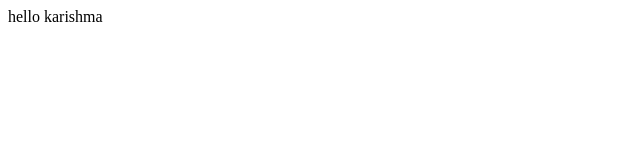
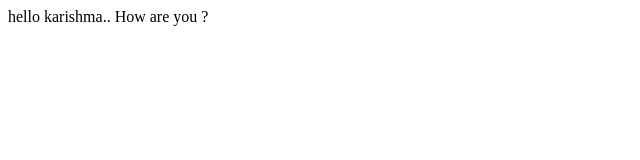
Before and after one commit to karishmamal/jenkins, a plain HTML site: page index.html in a window 1280 px wide. Shown: the whole page, without its empty margins (0-640 px from the left). Drawn offline with Linux system fonts and the light colour scheme.

Commit message:
my second commit

```diff
--- a/index.html
+++ b/index.html
@@ -1,5 +1,5 @@
 <html>
 <body>
-hello karishma
+hello karishma.. How are you ?
 </body>
 </html>
```
